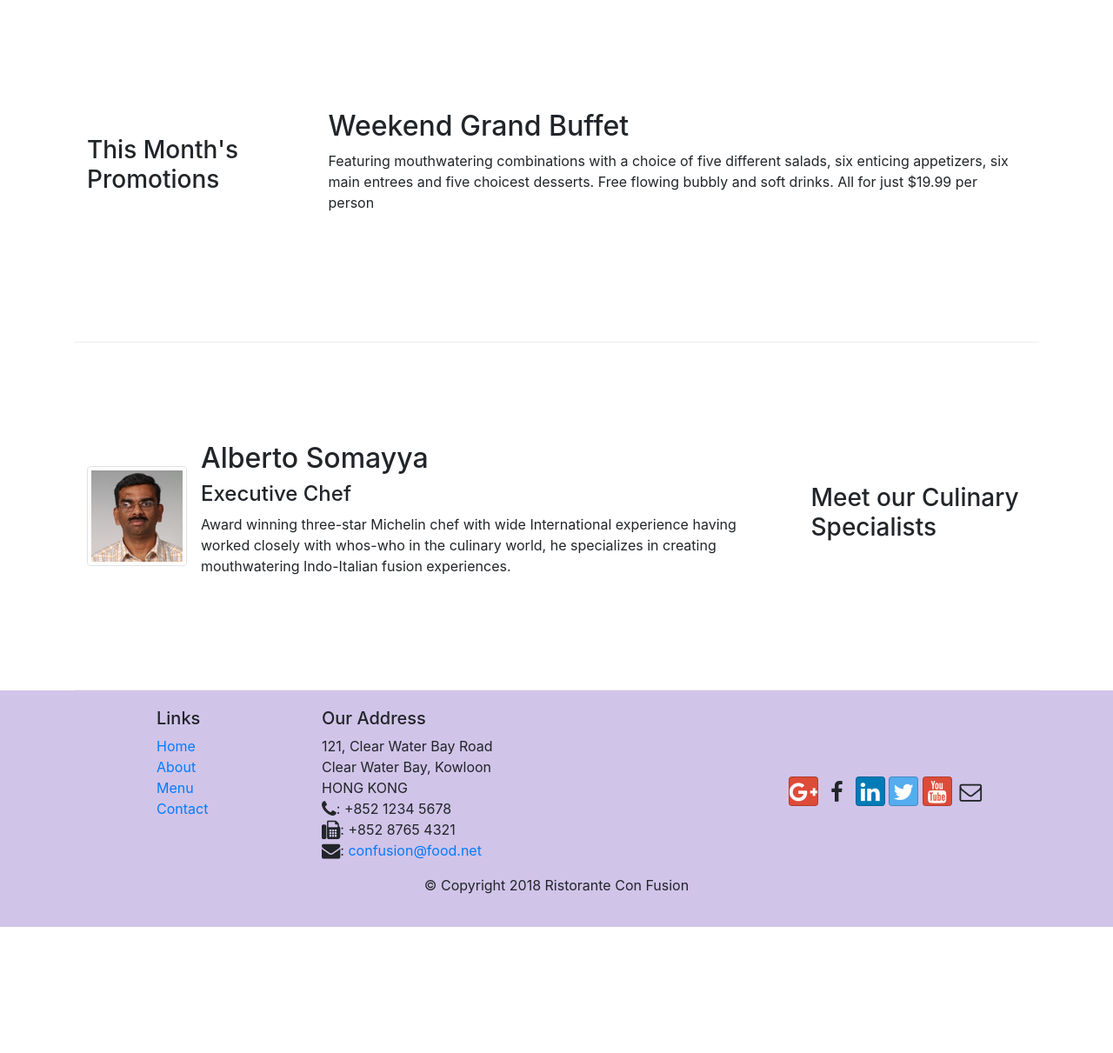
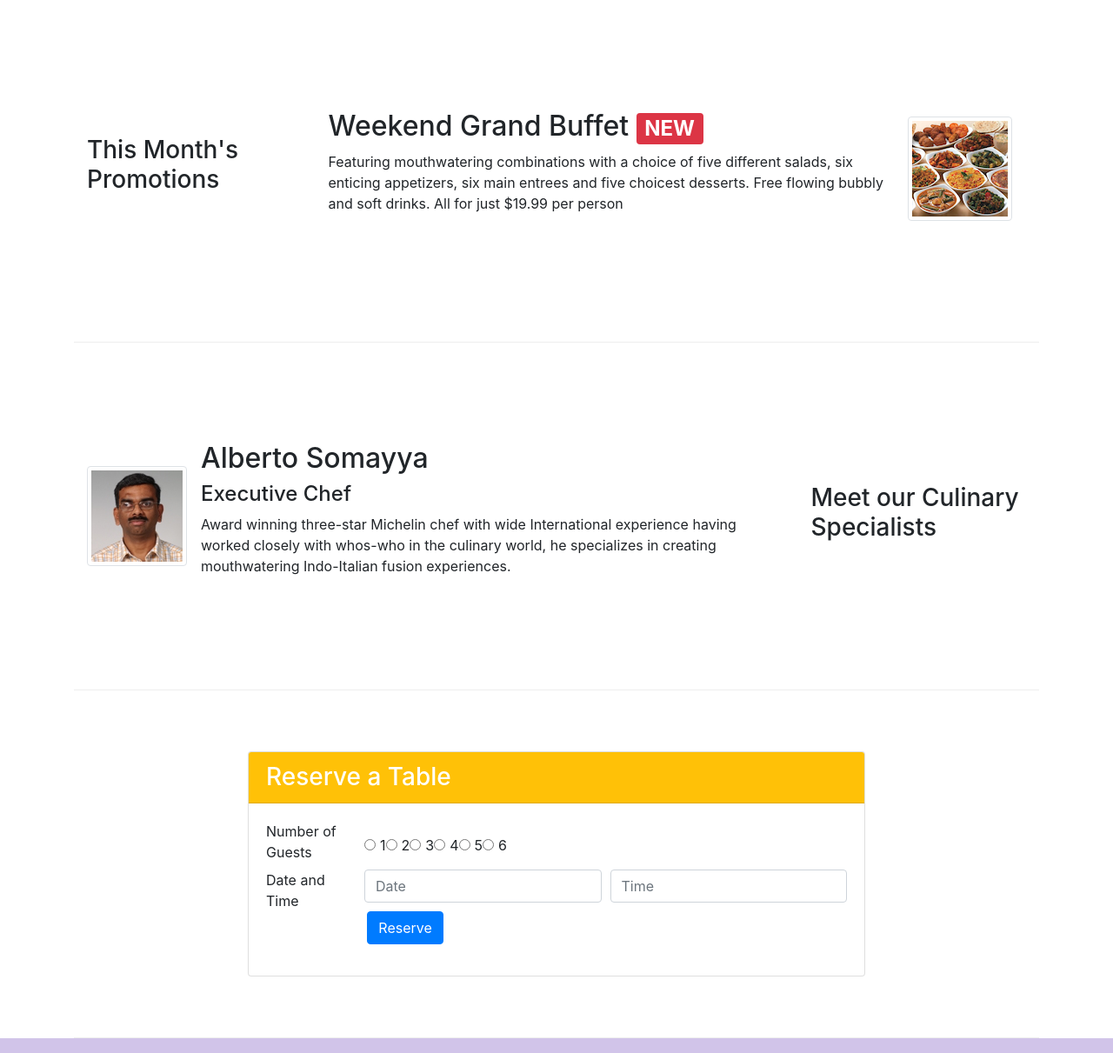
Before and after one commit to Ram-Avtar/Restaurant_website, a website: page index.html in a window 1280 px wide. Shown: the part 740-1951 px from the top of the page at 87% size. Before the commit the page ends 1806 px from the top, so only its background shows below. Drawn offline with nearby package versions, Linux system fonts and the light colour scheme.

Commit message:
Assignment of week two

```diff
--- a/index.html
+++ b/index.html
@@ -48,6 +48,9 @@
                 <div class="col-12 col-sm align-self-center">
                   <img src="img/logo.png" class="img-fluid">
                 </div>
+                <div class="col-12 col-sm align-self-center">
+                  <a class="btn btn-block bg-warning" href="#reserve" role="button">Reserve Table</a>
+                </div>
             </div>
         </div>
     </header>
@@ -74,8 +77,14 @@
                 <h3>This Month's Promotions</h3>
             </div>
             <div class="col col-sm col-md">
-                <h2>Weekend Grand Buffet</h2>
-                <p>Featuring mouthwatering combinations with a choice of five different salads, six enticing appetizers, six main entrees and five choicest desserts. Free flowing bubbly and soft drinks. All for just $19.99 per person </p>
+              <div class="media">
+                <div class="media-body">
+                  <h2>Weekend Grand Buffet <span class="badge badge-danger">NEW</span></h2>
+                  <p>Featuring mouthwatering combinations with a choice of five different salads, six enticing appetizers, six main entrees and five choicest desserts. Free flowing bubbly and soft drinks. All for just $19.99 per person </p>
+                </div>
+                <img class="d-flex mr-3 img-thumbnail align-self-center" src="img/buffet.png" alt="Buffet">
+
+              </div>
             </div>
         </div>
 
@@ -94,6 +103,46 @@
                   </div>
                 </div>
               </div>
+        </div>
+        <div class="row row-content justify-content-center">
+          <div class="col-12 col-sm-8 align-self-center">
+            <div class="card">
+              <h3 class="card-header bg-warning text-white">Reserve a Table</h3>
+              <div class="card-body">
+                <form id="reserve">
+                  <div class="form-row">
+                      <div class="col-12 col-sm-2">
+                        <label for="noOfGuest">Number of Guests</label>
+                      </div>
+                      <div class="col-12 col-sm form-check form-check-inline">
+                        <input type="radio" class="form-check-input" id="noOfGuest" name="noOfGuest" value="1">1
+                        <input type="radio" class="form-check-input" id="noOfGuest" name="noOfGuest" value="2">2
+                        <input type="radio" class="form-check-input" id="noOfGuest" name="noOfGuest" value="3">3
+                        <input type="radio" class="form-check-input" id="noOfGuest" name="noOfGuest" value="4">4
+                        <input type="radio" class="form-check-input" id="noOfGuest" name="noOfGuest" value="5">5
+                        <input type="radio" class="form-check-input" id="noOfGuest" name="noOfGuest" value="6">6
+                      </div>
+                  </div>
+                  <div class="form-row">
+                      <div class="col-12 col-sm-2"
+                        <label for="datetime">Date and Time</label>
+                      </div>
+                      <div class="col-12 col-sm">
+                        <input type="text" class="form-control" id="date" name="date" placeholder="Date">
+                      </div>
+                      <div class="col-12 col-sm">
+                        <input type="text" class="form-control" id="time" name="time" placeholder="Time">
+                      </div>
+                  </div>
+                  <div class="form-group row">
+                      <div class="offset-sm-2 col-sm-3">
+                        <button  type="submit" class="btn btn-primary">Reserve</button>
+                      </div>
+                  </div>
+                </form>
+              </div>
+            </div>
+          </div>
         </div>
     </div>
 
```
